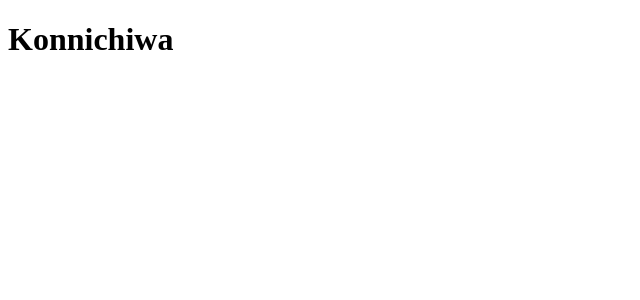
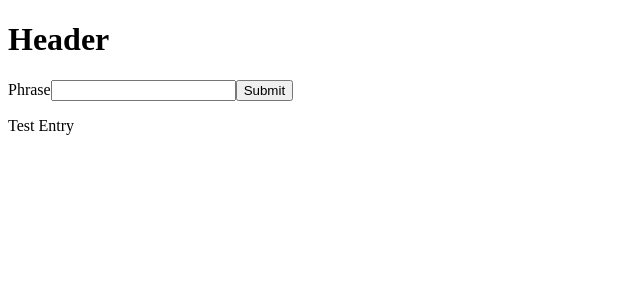
Before and after one commit to jonlld/wataru-front, a React (Create React App) app: page / in a window 1280 px wide. Shown: the top 300 px of the page, without its empty margins (0-640 px from the left). Built offline with nearby package versions, Linux system fonts and the light colour scheme.

Commit message:
add test input and log data retrieved prior to calling API

```diff
--- a/src/App.js
+++ b/src/App.js
@@ -1,7 +1,50 @@
-import React from "react";
+import React, { useState, useRef } from "react";
+import Header from "./components/Header";
+import Phrases from "./components/Phrases";
 
 const App = () => {
-  return <h1>Konnichiwa</h1>;
+  const [phrases, setPhrases] = useState([]);
+  const requestRef = useRef();
+
+  // fetch request
+  const requestHandler = async (e) => {
+    e.preventDefault();
+
+    // read and format data
+    const enteredRequest = requestRef.current.value;
+    const formattedRequest = {
+      request_lang: "ja",
+      request_string: enteredRequest,
+    };
+
+    const url = "http://localhost/8000";
+    const options = {
+      method: "POST",
+      body: JSON.stringify(formattedRequest),
+      headers: {
+        "Content-Type": "application/json",
+      },
+    };
+
+    console.log(formattedRequest);
+
+    // const res = await fetch(`${url}/api/phrases`, options);
+    // const data = await res.json();
+
+    // console.log(data);
+  };
+
+  return (
+    <div>
+      <Header />
+      <form onSubmit={requestHandler}>
+        <label htmlFor="phrase">Phrase</label>
+        <input type="text" id="phrase" ref={requestRef}></input>
+        <button type="submit">Submit</button>
+      </form>
+      <Phrases phrases={phrases} />
+    </div>
+  );
 };
 
 export default App;
--- /dev/null
+++ b/src/components/Header.js
@@ -0,0 +1,7 @@
+import React from "react";
+
+const Header = () => {
+  return <h1>Header</h1>;
+};
+
+export default Header;
--- /dev/null
+++ b/src/components/Phrases.js
@@ -0,0 +1,7 @@
+import React from "react";
+
+const Phrases = (props) => {
+  return <p>Test Entry</p>;
+};
+
+export default Phrases;
```
